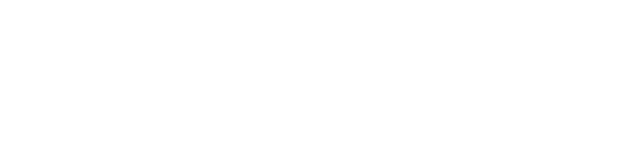
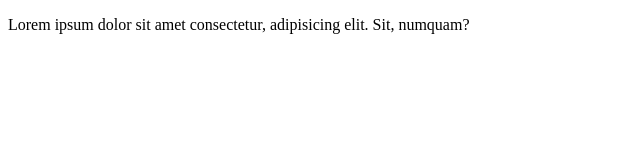
Before and after one commit to EliamCT/PrograII_EjerciciosPOO_EliamCarreto, a plain HTML site: page index.html in a window 1280 px wide. Shown: the whole page, without its empty margins (0-640 px from the left). Drawn offline with Linux system fonts and the light colour scheme.

Commit message:
Agregado DIV contenedor

```diff
--- a/index.html
+++ b/index.html
@@ -7,5 +7,10 @@
 </head>
 <body>
 
+    <!--DIV CONTENEDOR 1-->
+    <div class="container">
+        <p>Lorem ipsum dolor sit amet consectetur, adipisicing elit. Sit, numquam?</p>
+    </div>
+
 </body>
 </html>
```
